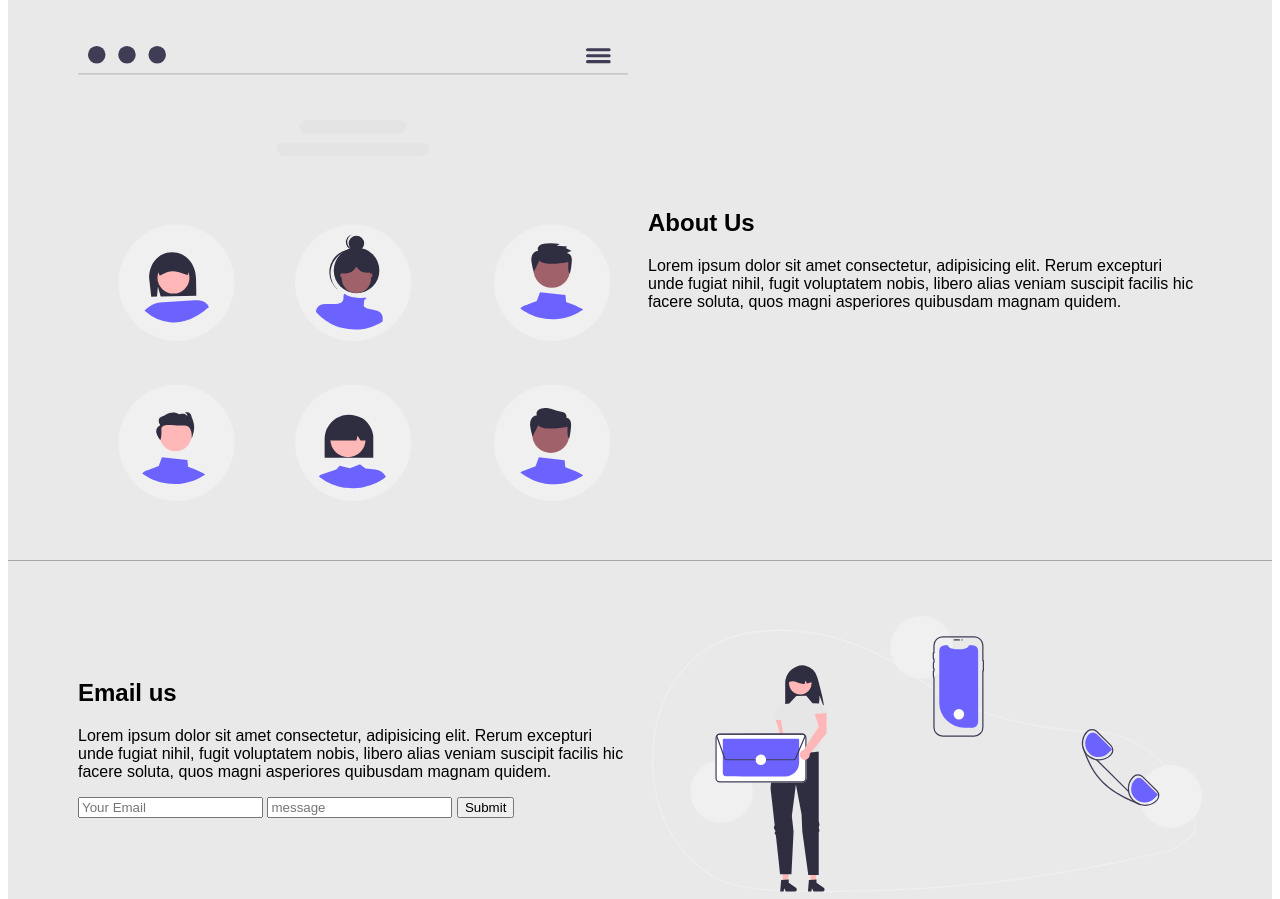
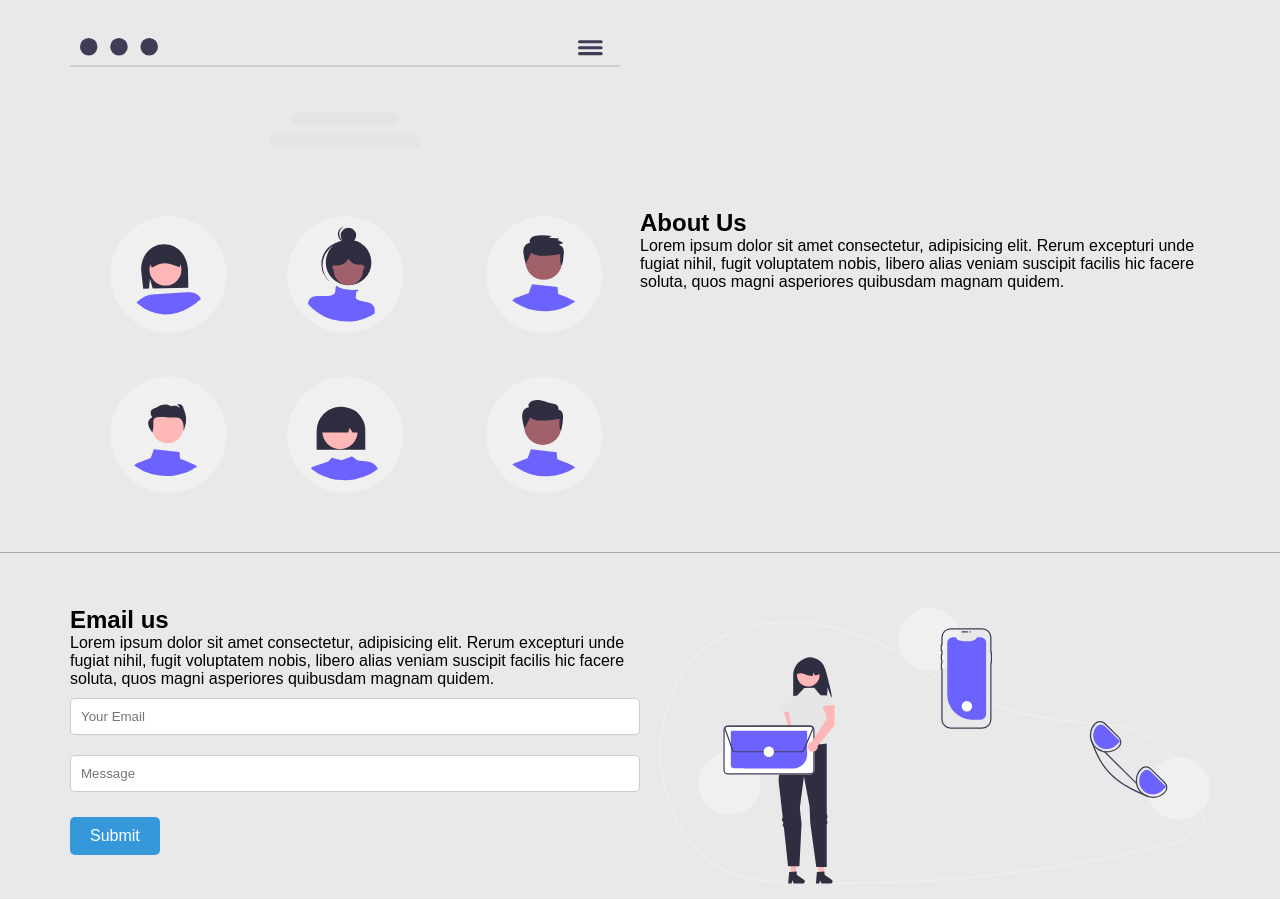
Before and after one commit to LuigiCarl/Group-F4, a plain HTML site: page index.html in a window 1280 px wide. Shown: the part 836-1735 px from the top of the page. Drawn offline with Linux system fonts and the light colour scheme.

Commit message:
new design added

```diff
--- a/index.html
+++ b/index.html
@@ -28,6 +28,7 @@
       <a href="#about">About</a>
       <a href="#services">Services</a>
       <a href="#contact">Contact</a>
+      <a href="#signup" class="btn">Sign Up</a>
       <span class="burger">&#9776</span>
     </nav>
   </header>
@@ -44,7 +45,9 @@
         <div class="content">
           <div class="text">
             <h2>Welcome to our static website</h2>
-            <p>Lorem ipsum dolor, sit amet consectetur adipisicing elit. Consequatur, cumque, dolorum nobis eum fuga tenetur harum modi nam reiciendis esse dolore, ex quos minus aspernatur eaque cupiditate similique? Aspernatur, rem.</p>
+            <p>Lorem ipsum dolor, sit amet consectetur adipisicing elit. Consequatur, cumque, dolorum nobis eum fuga tenetur harum modi nam reiciendis esse dolore, ex quos minus aspernatur eaque cupiditate similique? Aspernatur, rem.
+            </p>
+            <button class="btn">Get Started!</button>
           </div>
           <div class="image">
             <img src="img\undraw_welcoming_42an.svg" alt="Home Image">
@@ -83,9 +86,9 @@
             <h2>Email us</h2>
             <p>Lorem ipsum dolor sit amet consectetur, adipisicing elit. Rerum excepturi unde fugiat nihil, fugit voluptatem nobis, libero alias veniam suscipit facilis hic facere soluta, quos magni asperiores quibusdam magnam quidem.
             </p>
-            <input type="text" placeholder="Your Email">
-            <input type="text" placeholder="message">
-            <button type="submit">Submit</button>
+            <input class="emailph" type="text" placeholder="Your Email">
+            <input class="messageph" type="text" placeholder="Message">
+            <button class="btn"  type="submit">Submit</button>
           </div>
           <div class="image">
             <img src="img\undraw_contact-us_kcoa.svg" alt="About Image">
--- a/style.css
+++ b/style.css
@@ -1,5 +1,6 @@
 * {
   font-family: sans-serif;
+  margin: 0;
 }
 
 header {
@@ -55,6 +56,31 @@ nav a:hover {
   cursor: pointer;
   display: none;
 }
+/* Button Section */
+.btn {
+  background-color: #3498db;
+  color: white;
+  padding: 10px 20px;
+  border: none;
+  border-radius: 5px;
+  cursor: pointer;
+  font-size: 16px;
+  margin-top: 15px;
+  align-items: center;
+}
+.btn:hover {
+  background-color: #2980b9;
+}
+
+.emailph, .messageph {
+  width: 100%;
+  padding: 10px;
+  margin: 10px 0;
+  border: 1px solid #ccc;
+  border-radius: 5px;
+  box-sizing: border-box;
+}
+
 @media (max-width: 768px) {
   nav a {
     display: none;
```
